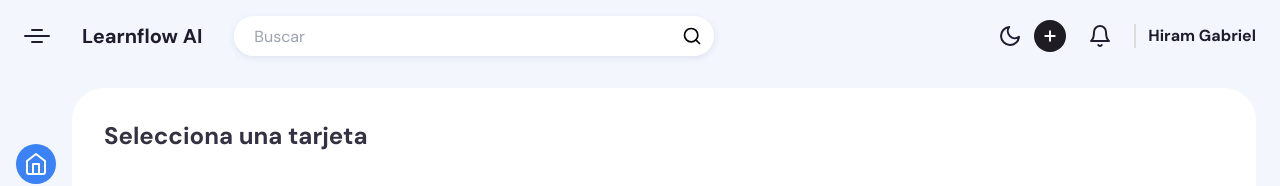
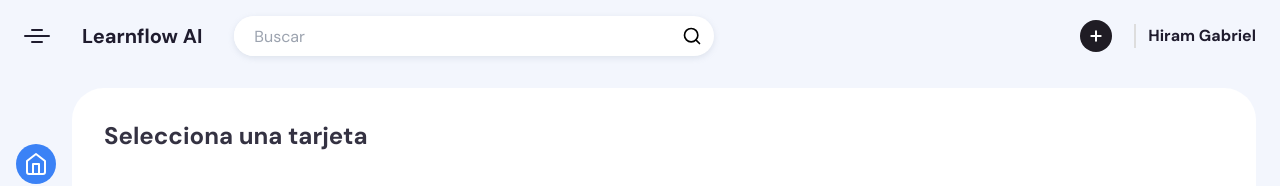
Before and after one commit to hiramgabriel1/learnflow, a SvelteKit app: page /estudiar/flashcards in a window 1280 px wide. Shown: the top 186 px of the page. Built offline with nearby package versions, Linux system fonts and the light colour scheme.

Commit message:
deleted image profile and others buttons

```diff
--- a/src/routes/asistente/+page.svelte
+++ b/src/routes/asistente/+page.svelte
@@ -132,7 +132,7 @@
     </div>
     <div class="app-header-right gap-3">
       <!-- ? dark mode -->
-      <button class="mode-switch" title="Switch Theme">
+      <!-- <button class="mode-switch" title="Switch Theme">
         <svg
           class="moon"
           fill="none"
@@ -147,7 +147,7 @@
           <defs></defs>
           <path d="M21 12.79A9 9 0 1111.21 3 7 7 0 0021 12.79z"></path>
         </svg>
-      </button>
+      </button> -->
 
       <!-- ? button add -->
       <a class="add-btn" href="/estudiar">
@@ -169,7 +169,7 @@
       </a>
 
       <!-- ? notifications -->
-      <button class="notification-btn">
+      <!-- <button class="notification-btn">
         <svg
           xmlns="http://www.w3.org/2000/svg"
           width="24"
@@ -185,7 +185,7 @@
           <path d="M18 8A6 6 0 0 0 6 8c0 7-3 9-3 9h18s-3-2-3-9" />
           <path d="M13.73 21a2 2 0 0 1-3.46 0" /></svg
         >
-      </button>
+      </button> -->
 
       <!-- ? profile button -->
       <button class="profile-btn">
--- a/src/routes/configuracion/+page.svelte
+++ b/src/routes/configuracion/+page.svelte
@@ -65,7 +65,7 @@
     </div>
     <div class="app-header-right gap-3">
       <!-- ? dark mode -->
-      <button class="mode-switch" title="Switch Theme">
+      <!-- <button class="mode-switch" title="Switch Theme">
         <svg
           class="moon"
           fill="none"
@@ -80,7 +80,7 @@
           <defs></defs>
           <path d="M21 12.79A9 9 0 1111.21 3 7 7 0 0021 12.79z"></path>
         </svg>
-      </button>
+      </button> -->
 
       <!-- ? button add -->
       <a class="add-btn" href="/estudiar">
@@ -102,7 +102,7 @@
       </a>
 
       <!-- ? notifications -->
-      <button class="notification-btn">
+      <!-- <button class="notification-btn">
         <svg
           xmlns="http://www.w3.org/2000/svg"
           width="24"
@@ -118,7 +118,7 @@
           <path d="M18 8A6 6 0 0 0 6 8c0 7-3 9-3 9h18s-3-2-3-9" />
           <path d="M13.73 21a2 2 0 0 1-3.46 0" /></svg
         >
-      </button>
+      </button> -->
 
       <!-- ? profile button -->
       <button class="profile-btn">
--- a/src/routes/dashboard/+page.svelte
+++ b/src/routes/dashboard/+page.svelte
@@ -10,7 +10,6 @@
 
   // current date
   let currentDate = new Date();
-
 
   // todo: Consume data api here
 
@@ -74,7 +73,7 @@
     </div>
     <div class="app-header-right gap-3">
       <!-- ? dark mode -->
-      <button class="mode-switch" title="Switch Theme">
+      <!-- <button class="mode-switch" title="Switch Theme">
         <svg
           class="moon"
           fill="none"
@@ -89,7 +88,7 @@
           <defs></defs>
           <path d="M21 12.79A9 9 0 1111.21 3 7 7 0 0021 12.79z"></path>
         </svg>
-      </button>
+      </button> -->
 
       <!-- ? button add -->
       <a class="add-btn" href="/estudiar">
@@ -111,7 +110,7 @@
       </a>
 
       <!-- ? notifications -->
-      <button class="notification-btn">
+      <!-- <button class="notification-btn">
         <svg
           xmlns="http://www.w3.org/2000/svg"
           width="24"
@@ -127,15 +126,15 @@
           <path d="M18 8A6 6 0 0 0 6 8c0 7-3 9-3 9h18s-3-2-3-9" />
           <path d="M13.73 21a2 2 0 0 1-3.46 0" /></svg
         >
-      </button>
+      </button> -->
 
       <!-- ? profile button -->
       <a class="profile-btn" href="/profile">
         <!-- svelte-ignore a11y-img-redundant-alt -->
-        <img
+        <!-- <img
           src="https://scontent.fhmo3-1.fna.fbcdn.net/v/t39.30808-6/406330467_319954527568387_6567001134865580492_n.jpg?stp=cp6_dst-jpg&_nc_cat=103&ccb=1-7&_nc_sid=efb6e6&_nc_ohc=qNArkU2Fr1MAX8pLB74&_nc_ht=scontent.fhmo3-1.fna&oh=00_AfBf_xqnBdpbaEWMyFDtI4Qk48SAl4XygTitPcvMVGA5oA&oe=65C87B24"
           alt="not found image"
-        />
+        /> -->
         <span>Hiram Gabriel</span>
       </a>
     </div>
--- a/src/routes/estudiar/+page.svelte
+++ b/src/routes/estudiar/+page.svelte
@@ -131,7 +131,7 @@
     </div>
     <div class="app-header-right gap-3">
       <!-- ? dark mode -->
-      <button class="mode-switch" title="Switch Theme">
+      <!-- <button class="mode-switch" title="Switch Theme">
         <svg
           class="moon"
           fill="none"
@@ -146,7 +146,7 @@
           <defs></defs>
           <path d="M21 12.79A9 9 0 1111.21 3 7 7 0 0021 12.79z"></path>
         </svg>
-      </button>
+      </button> -->
 
       <!-- ? button add -->
       <a class="add-btn" href="/estudiar">
@@ -168,7 +168,7 @@
       </a>
 
       <!-- ? notifications -->
-      <button class="notification-btn">
+      <!-- <button class="notification-btn">
         <svg
           xmlns="http://www.w3.org/2000/svg"
           width="24"
@@ -184,7 +184,7 @@
           <path d="M18 8A6 6 0 0 0 6 8c0 7-3 9-3 9h18s-3-2-3-9" />
           <path d="M13.73 21a2 2 0 0 1-3.46 0" /></svg
         >
-      </button>
+      </button> -->
 
       <!-- ? profile button -->
       <button class="profile-btn">
--- a/src/routes/estudiar/flashcards/+page.svelte
+++ b/src/routes/estudiar/flashcards/+page.svelte
@@ -192,7 +192,7 @@
     </div>
     <div class="app-header-right gap-3">
       <!-- ? dark mode -->
-      <button class="mode-switch" title="Switch Theme">
+      <!-- <button class="mode-switch" title="Switch Theme">
         <svg
           class="moon"
           fill="none"
@@ -207,7 +207,7 @@
           <defs></defs>
           <path d="M21 12.79A9 9 0 1111.21 3 7 7 0 0021 12.79z"></path>
         </svg>
-      </button>
+      </button> -->
 
       <!-- ? button add -->
       <a class="add-btn" href="/estudiar">
@@ -229,23 +229,23 @@
       </a>
 
       <!-- ? notifications -->
-      <button class="notification-btn">
-        <svg
-          xmlns="http://www.w3.org/2000/svg"
-          width="24"
-          height="24"
-          viewBox="0 0 24 24"
-          fill="none"
-          stroke="currentColor"
-          stroke-width="2"
-          stroke-linecap="round"
-          stroke-linejoin="round"
-          class="feather feather-bell"
-        >
-          <path d="M18 8A6 6 0 0 0 6 8c0 7-3 9-3 9h18s-3-2-3-9" />
-          <path d="M13.73 21a2 2 0 0 1-3.46 0" /></svg
-        >
-      </button>
+      <!-- <button class="notification-btn"> -->
+        <!-- <svg -->
+          <!-- xmlns="http://www.w3.org/2000/svg" -->
+          <!-- width="24" -->
+          <!-- height="24" -->
+          <!-- viewBox="0 0 24 24" -->
+          <!-- fill="none" -->
+          <!-- stroke="currentColor" -->
+          <!-- stroke-width="2" -->
+          <!-- stroke-linecap="round" -->
+          <!-- stroke-linejoin="round" -->
+          <!-- class="feather feather-bell" -->
+        <!-- > -->
+          <!-- <path d="M18 8A6 6 0 0 0 6 8c0 7-3 9-3 9h18s-3-2-3-9" /> -->
+          <!-- <path d="M13.73 21a2 2 0 0 1-3.46 0" /></svg -->
+        <!-- > -->
+      <!-- </button> -->
 
       <!-- ? profile button -->
       <button class="profile-btn">
--- a/src/routes/image-generator/+page.svelte
+++ b/src/routes/image-generator/+page.svelte
@@ -222,22 +222,22 @@
     </div>
     <div class="app-header-right gap-3">
       <!-- ? dark mode -->
-      <button class="mode-switch" title="Switch Theme">
-        <svg
-          class="moon"
-          fill="none"
-          stroke="currentColor"
-          stroke-linecap="round"
-          stroke-linejoin="round"
-          stroke-width="2"
-          width="24"
-          height="24"
-          viewBox="0 0 24 24"
-        >
-          <defs></defs>
-          <path d="M21 12.79A9 9 0 1111.21 3 7 7 0 0021 12.79z"></path>
-        </svg>
-      </button>
+      <!-- <button class="mode-switch" title="Switch Theme"> -->
+      <!-- <svg -->
+      <!-- class="moon" -->
+      <!-- fill="none" -->
+      <!-- stroke="currentColor" -->
+      <!-- stroke-linecap="round" -->
+      <!-- stroke-linejoin="round" -->
+      <!-- stroke-width="2" -->
+      <!-- width="24" -->
+      <!-- height="24" -->
+      <!-- viewBox="0 0 24 24" -->
+      <!-- > -->
+      <!-- <defs></defs> -->
+      <!-- <path d="M21 12.79A9 9 0 1111.21 3 7 7 0 0021 12.79z"></path> -->
+      <!-- </svg> -->
+      <!-- </button> -->
 
       <!-- ? button add -->
       <a class="add-btn" href="/estudiar">
@@ -259,7 +259,7 @@
       </a>
 
       <!-- ? notifications -->
-      <button class="notification-btn">
+      <!-- <button class="notification-btn">
         <svg
           xmlns="http://www.w3.org/2000/svg"
           width="24"
@@ -275,7 +275,7 @@
           <path d="M18 8A6 6 0 0 0 6 8c0 7-3 9-3 9h18s-3-2-3-9" />
           <path d="M13.73 21a2 2 0 0 1-3.46 0" /></svg
         >
-      </button>
+      </button> -->
 
       <!-- ? profile button -->
       <button class="profile-btn">
```
